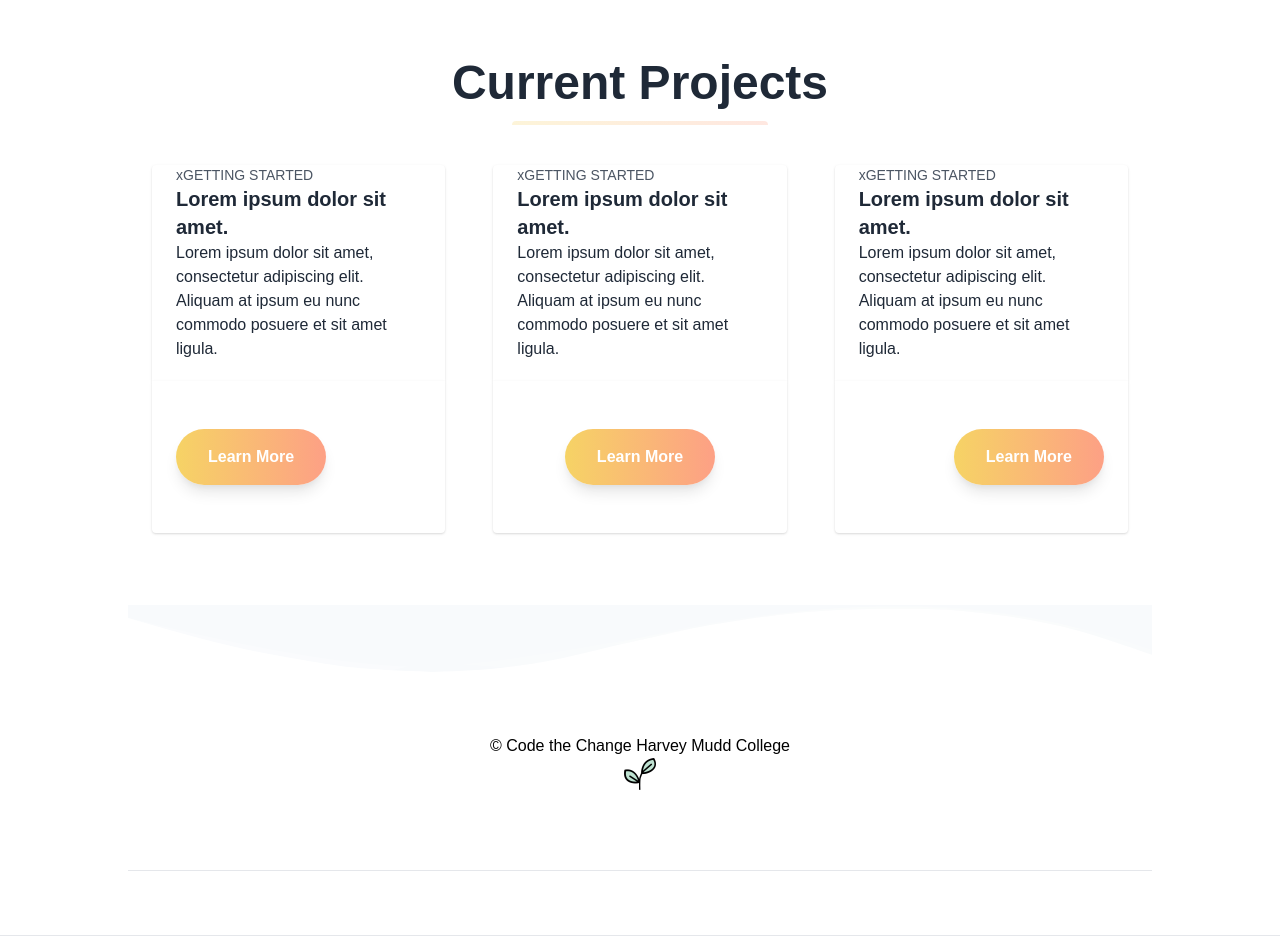
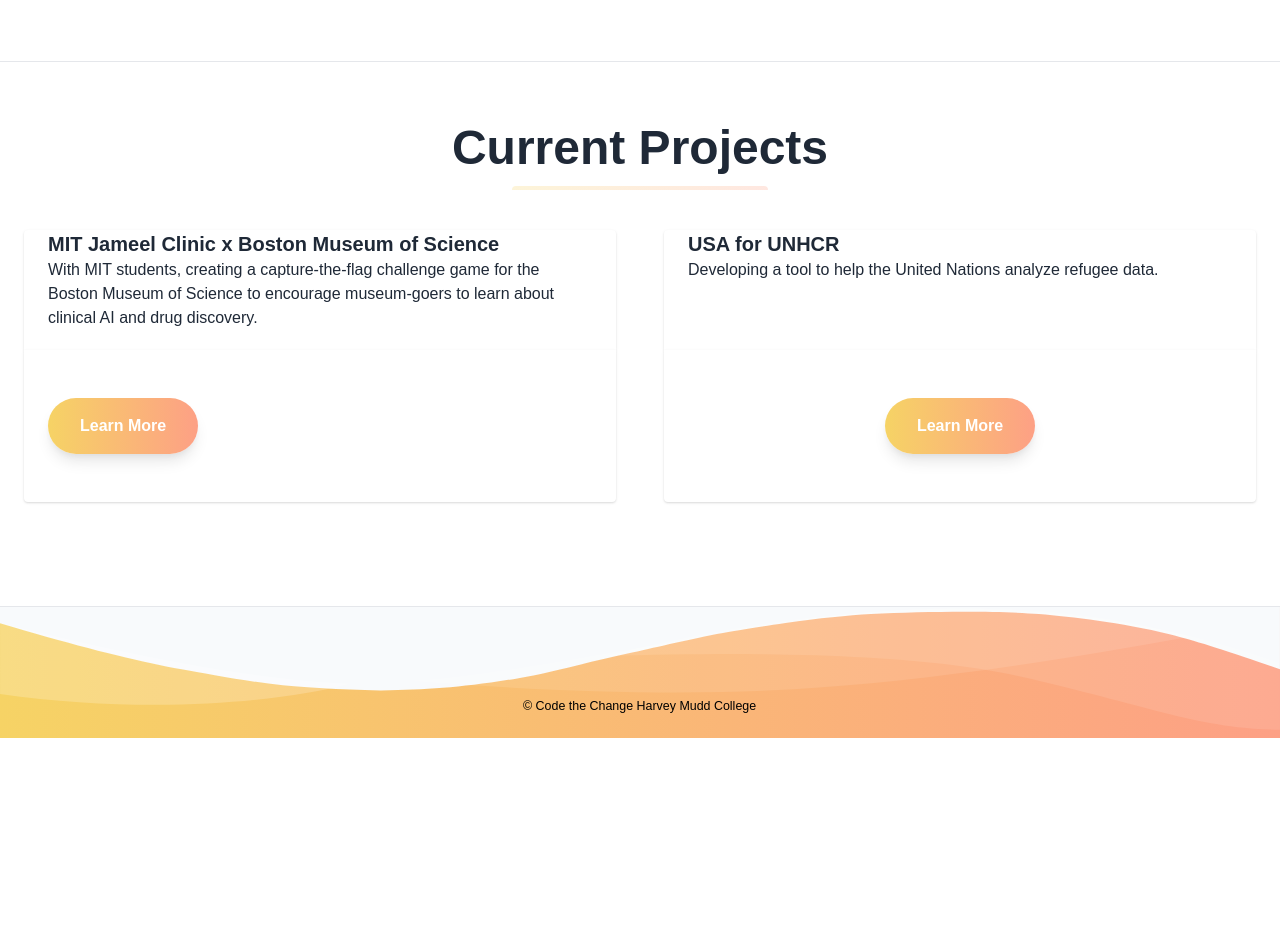
Before and after one commit to elsali123/elsali123.github.io, a plain HTML site: page index.html in a window 1280 px wide. Shown: the part 861-1797 px from the top of the page. After the commit the page ends 1599 px from the top, so only its background shows below. Drawn offline with nearby package versions, Linux system fonts and the light colour scheme.

Commit message:
Add files via upload

```diff
--- a/index.html
+++ b/index.html
@@ -442,8 +442,8 @@
             </div>
           </div>
         </div>
-      </div>
-    </section> -->
+      </div>-->
+    </section>
     <section class="bg-white border-b py-8">
       <div class="container mx-auto flex flex-wrap pt-4 pb-12">
         <h2 class="w-full my-2 text-5xl font-bold leading-tight text-center text-gray-800">
@@ -455,14 +455,11 @@
         <div class="w-full md:w-1/3 p-6 flex flex-col flex-grow flex-shrink">
           <div class="flex-1 bg-white rounded-t rounded-b-none overflow-hidden shadow">
             <a href="#" class="flex flex-wrap no-underline hover:no-underline">
-              <p class="w-full text-gray-600 text-xs md:text-sm px-6">
-                xGETTING STARTED
-              </p>
               <div class="w-full font-bold text-xl text-gray-800 px-6">
-                Lorem ipsum dolor sit amet.
+                MIT Jameel Clinic x Boston Museum of Science
               </div>
               <p class="text-gray-800 text-base px-6 mb-5">
-                Lorem ipsum dolor sit amet, consectetur adipiscing elit. Aliquam at ipsum eu nunc commodo posuere et sit amet ligula.
+                With MIT students, creating a capture-the-flag challenge game for the Boston Museum of Science to encourage museum-goers to learn about clinical AI and drug discovery.
               </p>
             </a>
           </div>
@@ -477,14 +474,11 @@
         <div class="w-full md:w-1/3 p-6 flex flex-col flex-grow flex-shrink">
           <div class="flex-1 bg-white rounded-t rounded-b-none overflow-hidden shadow">
             <a href="#" class="flex flex-wrap no-underline hover:no-underline">
-              <p class="w-full text-gray-600 text-xs md:text-sm px-6">
-                xGETTING STARTED
-              </p>
               <div class="w-full font-bold text-xl text-gray-800 px-6">
-                Lorem ipsum dolor sit amet.
+                USA for UNHCR
               </div>
               <p class="text-gray-800 text-base px-6 mb-5">
-                Lorem ipsum dolor sit amet, consectetur adipiscing elit. Aliquam at ipsum eu nunc commodo posuere et sit amet ligula.
+                Developing a tool to help the United Nations analyze refugee data.
               </p>
             </a>
           </div>
@@ -496,12 +490,9 @@
             </div>
           </div>
         </div>
-        <div class="w-full md:w-1/3 p-6 flex flex-col flex-grow flex-shrink">
+        <!-- <div class="w-full md:w-1/3 p-6 flex flex-col flex-grow flex-shrink">
           <div class="flex-1 bg-white rounded-t rounded-b-none overflow-hidden shadow">
             <a href="#" class="flex flex-wrap no-underline hover:no-underline">
-              <p class="w-full text-gray-600 text-xs md:text-sm px-6">
-                xGETTING STARTED
-              </p>
               <div class="w-full font-bold text-xl text-gray-800 px-6">
                 Lorem ipsum dolor sit amet.
               </div>
@@ -517,92 +508,17 @@
               </button>
             </div>
           </div>
+        </div> -->
       </div>
-      </div>
-    <!-- </section>
-    <section class="bg-gray-100 py-8">
-      <div class="container mx-auto px-2 pt-4 pb-12 text-gray-800">
-        <h2 class="w-full my-2 text-5xl font-bold leading-tight text-center text-gray-800">
-          Pricing
-        </h2>
-        <div class="w-full mb-4">
-          <div class="h-1 mx-auto gradient w-64 opacity-25 my-0 py-0 rounded-t"></div>
-        </div>
-        <div class="flex flex-col sm:flex-row justify-center pt-12 my-12 sm:my-4">
-          <div class="flex flex-col w-5/6 lg:w-1/4 mx-auto lg:mx-0 rounded-none lg:rounded-l-lg bg-white mt-4">
-            <div class="flex-1 bg-white text-gray-600 rounded-t rounded-b-none overflow-hidden shadow">
-              <div class="p-8 text-3xl font-bold text-center border-b-4">
-                Free
-              </div>
-              <ul class="w-full text-center text-sm">
-                <li class="border-b py-4">Thing</li>
-                <li class="border-b py-4">Thing</li>
-                <li class="border-b py-4">Thing</li>
-              </ul>
-            </div>
-            <div class="flex-none mt-auto bg-white rounded-b rounded-t-none overflow-hidden shadow p-6">
-              <div class="w-full pt-6 text-3xl text-gray-600 font-bold text-center">
-                £0
-                <span class="text-base">for one user</span>
-              </div>
-              <div class="flex items-center justify-center">
-                <button class="mx-auto lg:mx-0 hover:underline gradient text-white font-bold rounded-full my-6 py-4 px-8 shadow-lg focus:outline-none focus:shadow-outline transform transition hover:scale-105 duration-300 ease-in-out">
-                  Sign Up
-                </button>
-              </div>
-            </div>
-          </div>
-          <div class="flex flex-col w-5/6 lg:w-1/3 mx-auto lg:mx-0 rounded-lg bg-white mt-4 sm:-mt-6 shadow-lg z-10">
-            <div class="flex-1 bg-white rounded-t rounded-b-none overflow-hidden shadow">
-              <div class="w-full p-8 text-3xl font-bold text-center">Basic</div>
-              <div class="h-1 w-full gradient my-0 py-0 rounded-t"></div>
-              <ul class="w-full text-center text-base font-bold">
-                <li class="border-b py-4">Thing</li>
-                <li class="border-b py-4">Thing</li>
-                <li class="border-b py-4">Thing</li>
-                <li class="border-b py-4">Thing</li>
-              </ul>
-            </div>
-            <div class="flex-none mt-auto bg-white rounded-b rounded-t-none overflow-hidden shadow p-6">
-              <div class="w-full pt-6 text-4xl font-bold text-center">
-                £x.99
-                <span class="text-base">/ per user</span>
-              </div>
-              <div class="flex items-center justify-center">
-                <button class="mx-auto lg:mx-0 hover:underline gradient text-white font-bold rounded-full my-6 py-4 px-8 shadow-lg focus:outline-none focus:shadow-outline transform transition hover:scale-105 duration-300 ease-in-out">
-                  Sign Up
-                </button>
-              </div>
-            </div>
-          </div>
-          <div class="flex flex-col w-5/6 lg:w-1/4 mx-auto lg:mx-0 rounded-none lg:rounded-l-lg bg-white mt-4">
-            <div class="flex-1 bg-white text-gray-600 rounded-t rounded-b-none overflow-hidden shadow">
-              <div class="p-8 text-3xl font-bold text-center border-b-4">
-                Pro
-              </div>
-              <ul class="w-full text-center text-sm">
-                <li class="border-b py-4">Thing</li>
-                <li class="border-b py-4">Thing</li>
-                <li class="border-b py-4">Thing</li>
-              </ul>
-            </div>
-            <div class="flex-none mt-auto bg-white rounded-b rounded-t-none overflow-hidden shadow p-6">
-              <div class="w-full pt-6 text-3xl text-gray-600 font-bold text-center">
-                £x.99
-                <span class="text-base">/ per user</span>
-              </div>
-              <div class="flex items-center justify-center">
-                <button class="mx-auto lg:mx-0 hover:underline gradient text-white font-bold rounded-full my-6 py-4 px-8 shadow-lg focus:outline-none focus:shadow-outline transform transition hover:scale-105 duration-300 ease-in-out">
-                  Sign Up
-                </button>
-              </div>
-            </div>
-          </div>
-        </div>
-      </div>
-    </section> -->
+   </section>
     <!-- Change the colour #f8fafc to match the previous section colour -->
   <svg class="wave-top" viewBox="0 0 1439 147" version="1.1" xmlns="http://www.w3.org/2000/svg" xmlns:xlink="http://www.w3.org/1999/xlink">
+    <defs>
+      <linearGradient id="waveGradient" x1="0%" y1="0%" x2="100%" y2="0%">
+          <stop offset="0%" style="stop-color:#f6d365;stop-opacity:1" />
+          <stop offset="100%" style="stop-color:#fda085;stop-opacity:1" />
+      </linearGradient>
+  </defs>
     <g stroke="none" stroke-width="1" fill="none" fill-rule="evenodd">
       <g transform="translate(-1.000000, -14.000000)" fill-rule="nonzero">
         <g class="wave" fill="#f8fafc">
@@ -620,24 +536,29 @@
             <path d="M1046,51.6521276 C1130.83045,29.328812 1279.08318,17.607883 1439,40.1656806 L1439,120 C1271.17211,77.9435312 1140.17211,55.1609071 1046,51.6521276 Z" opacity="0.200000003"></path>
           </g>
         </g>
+
+        <!-- New footer text and logo within the SVG -->
+        <g fill="#f8fafc" text-anchor="middle">
+          <text x="720" y="130" font-size="14" fill="black">
+            <tspan>© Code the Change Harvey Mudd College</tspan>
+          </text>
+
+        </g>
       </g>
     </g>
   </svg>
 
     <!--Footer-->
     <footer class="bg-white">
-      <div class="container mx-auto px-8">
-        <div class="w-full flex flex-col md:flex-row py-6">
-          <div class="flex-1 mb-6 text-black">
-            <a class="text-black-600 no-underline hover:no-underline lg:text-1xl" href="#">
+      <!-- Footer can now be empty or removed if desired -->
+    </footer>
 
 
-              <center>© Code the Change Harvey Mudd College</center>
+    <!--Footer-->
+    <footer class="bg-white">
+      <!-- Footer can now be empty or removed if desired -->
+    </footer>
 
-            </a>
-            <img src="favicon-32x32.png" style="display: block; margin-left: auto; margin-right: auto;">
-          </div>
-        </footer>
     <script>
       var scrollpos = window.scrollY;
       var header = document.getElementById("header");
--- a/team.html
+++ b/team.html
@@ -173,55 +173,70 @@
         </g>
       </svg>
     </div>
-    <section class="bg-white border-b py-8">
+
 
     <section class="bg-white border-b py-8">
       <div class="container mx-auto flex flex-wrap pt-4 pb-12">
         <h2 class="w-full my-2 text-5xl font-bold leading-tight text-center text-gray-800">
           Current Members
         </h2>
+        <h3 class="w-full my-2 text-2xl leading-tight text-center text-gray-800">
+            Leadership Team
+
+        </h3>
+
             <div class="image-container">
                 <div class="image-row">
                     <div class="image-block">
                         <img src="empty_pfp.png">
+                        <p> Name: </p>
                         <p>Role:</p>
                     </div>
                     <div class="image-block">
                         <img src="empty_pfp.png">
+                        <p> Name: </p>
                         <p>Role:</p>
                     </div>
                     <div class="image-block">
                         <img src="empty_pfp.png">
+                        <p> Name: </p>
                         <p>Role:</p>
                     </div>
                     <div class="image-block">
                         <img src="empty_pfp.png">
+                        <p> Name: </p>
                         <p>Role:</p>
                     </div>
                     <div class="image-block">
                         <img src="empty_pfp.png">
+                        <p> Name: </p>
                         <p>Role:</p>
                     </div>
                 </div>
                 <div class="image-row">
                     <div class="image-block">
                         <img src="empty_pfp.png">
+                        <p> Name: </p>
                         <p>Role:</p>
                     </div>
                     <div class="image-block">
                         <img src="empty_pfp.png">
+                        <p> Name: </p>
                         <p>Role:</p>
                     </div>
                     <div class="image-block">
                         <img src="empty_pfp.png">
+                        <p> Name: </p>
                         <p>Role:</p>
                     </div>
                     <div class="image-block">
                         <img src="empty_pfp.png">
+                        <p> Name: </p>
                         <p>Role:</p>
                     </div>
                     <div class="image-block">
                         <img src="empty_pfp.png">
+                        <p> Name: </p>
                         <p>Role:</p>
                     </div>
 
@@ -257,8 +272,9 @@
             <!-- New footer text and logo within the SVG -->
             <g fill="#f8fafc" text-anchor="middle">
               <text x="720" y="130" font-size="14" fill="black">
-                <tspan>© Code the Change at Harvey Mudd College</tspan>
+                <tspan>© Code the Change Harvey Mudd College</tspan>
               </text>
+
             </g>
           </g>
         </g>
@@ -267,9 +283,7 @@
       <!--Footer-->
       <footer class="bg-white">
         <!-- Footer can now be empty or removed if desired -->
-      </footer>    <!-- jQuery if you need it
-  <script src="https://cdnjs.cloudflare.com/ajax/libs/jquery/3.3.1/jquery.min.js"></script>
-  -->
+      </footer>
     <script>
       var scrollpos = window.scrollY;
       var header = document.getElementById("header");
```
Also changed, not shown: contact.html (+1 -1 lines). Lines whose indentation alone changed are shown as unchanged.
